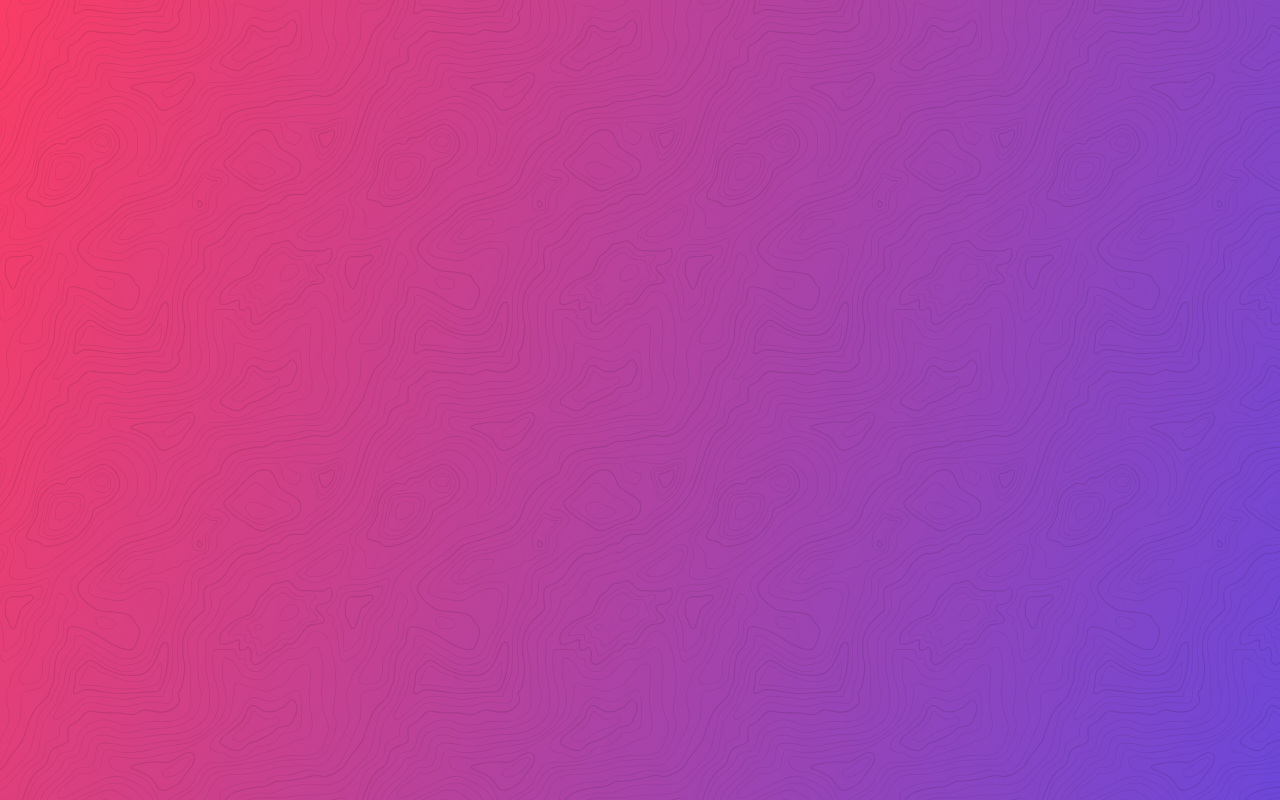
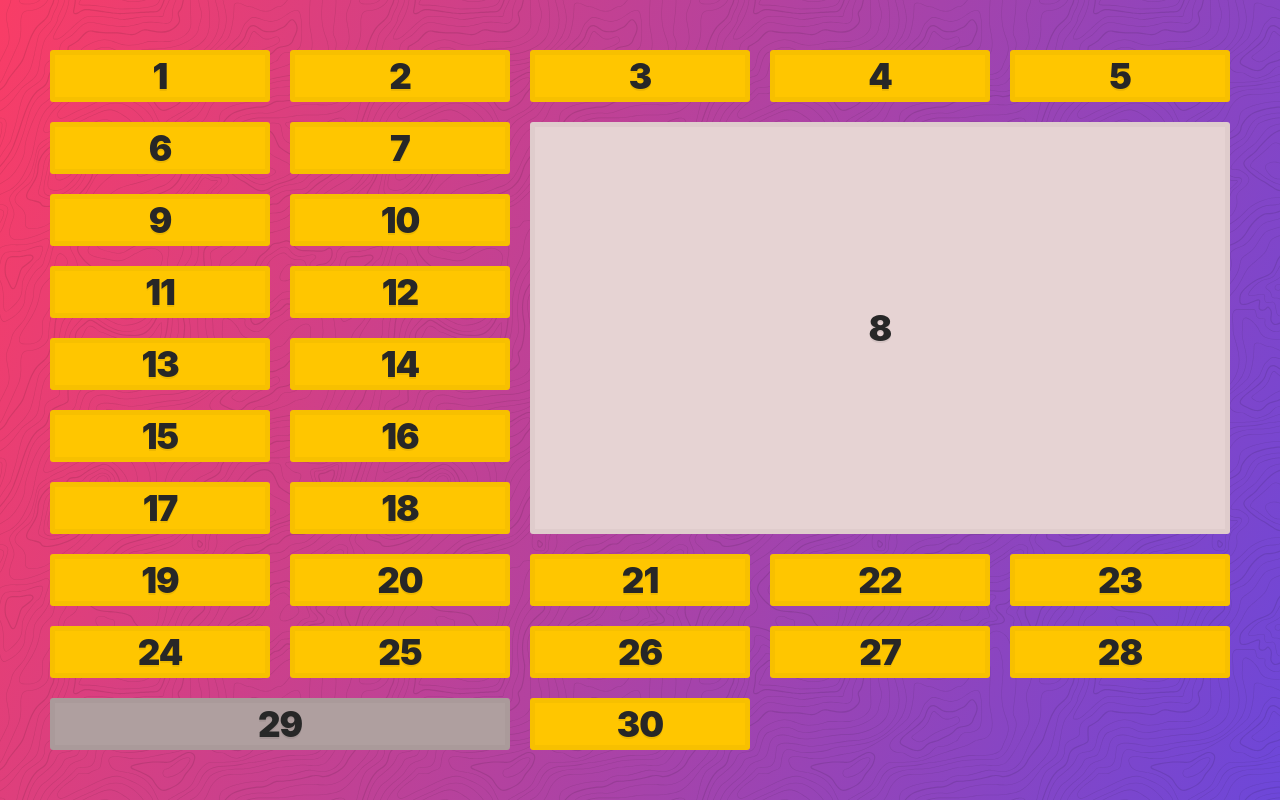
Before and after one commit to mamunsj/CSS-GRID-MASTER, a plain HTML site: page 09 - Sizing Grid Items/sizing-items-START.html in a window 1280 px wide. Drawn offline with Linux system fonts and the light colour scheme.

Commit message:
spaned col and row added on grid items

```diff
--- a/09 - Sizing Grid Items/sizing-items-START.html
+++ b/09 - Sizing Grid Items/sizing-items-START.html
@@ -1,24 +1,63 @@
 <!DOCTYPE html>
 <html lang="en">
-
   <head>
-  <meta charset="UTF-8">
-  <meta name="viewport" content="width=device-width, initial-scale=1.0">
-  <link rel="stylesheet" href="../assets/style.css">
+    <meta charset="UTF-8" />
+    <meta name="viewport" content="width=device-width, initial-scale=1.0" />
+    <link rel="stylesheet" href="../assets/style.css" />
     <title>Sizing Grid Items!</title>
   </head>
 
   <body>
     <div class="container">
-
+      <div class="item item1">1</div>
+      <div class="item item2">2</div>
+      <div class="item item3">3</div>
+      <div class="item item4">4</div>
+      <div class="item item5">5</div>
+      <div class="item item6">6</div>
+      <div class="item item7">7</div>
+      <div class="item item8">8</div>
+      <div class="item item9">9</div>
+      <div class="item item10">10</div>
+      <div class="item item11">11</div>
+      <div class="item item12">12</div>
+      <div class="item item13">13</div>
+      <div class="item item14">14</div>
+      <div class="item item15">15</div>
+      <div class="item item16">16</div>
+      <div class="item item17">17</div>
+      <div class="item item18">18</div>
+      <div class="item item19">19</div>
+      <div class="item item20">20</div>
+      <div class="item item21">21</div>
+      <div class="item item22">22</div>
+      <div class="item item23">23</div>
+      <div class="item item24">24</div>
+      <div class="item item25">25</div>
+      <div class="item item26">26</div>
+      <div class="item item27">27</div>
+      <div class="item item28">28</div>
+      <div class="item item29">29</div>
+      <div class="item item30">30</div>
     </div>
 
     <style>
       .container {
         display: grid;
         grid-gap: 20px;
+        grid-template-columns: repeat(5, 1fr);
+        /* grid-template-rows: repeat(1, 1fr 2fr); */
+      }
+      .item8 {
+        grid-row: span 6;
+        grid-column: span 3;
+        background: #e6d3d3;
+      }
+      .item29 {
+        grid-row: span 1;
+        grid-column: span 2;
+        background: #af9f9f;
       }
     </style>
   </body>
-
 </html>
```
Lines whose indentation alone changed are shown as unchanged.
